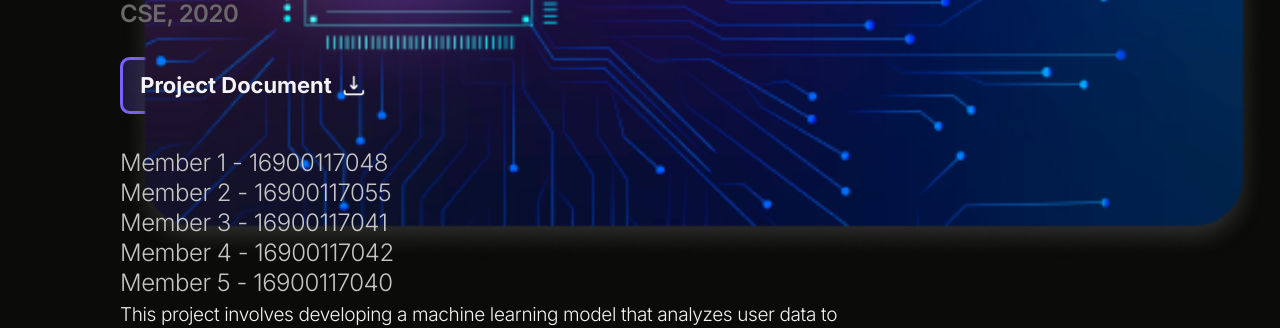
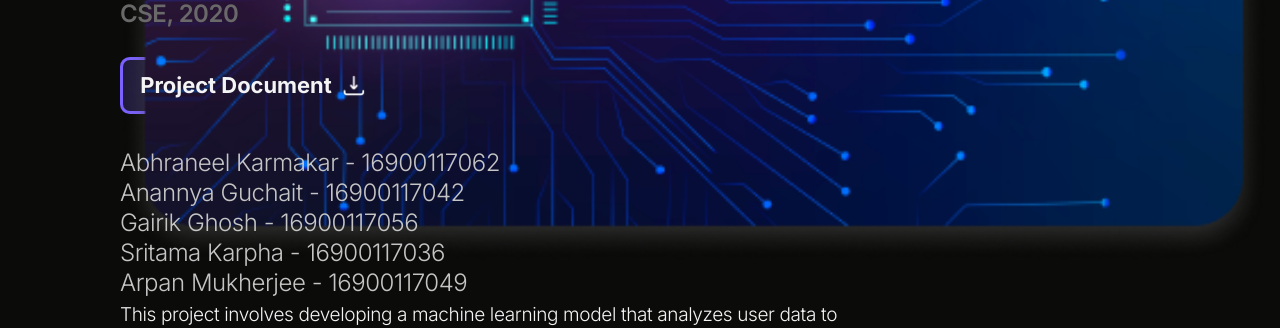
Before and after one commit to anannya07/Projecthub1, a plain HTML site: page view-project.html in a window 1280 px wide. Shown: the part 627-955 px from the top of the page. Drawn offline with nearby package versions, Linux system fonts and the light colour scheme; a web font is replaced by a local one.

Commit message:
Name changed

```diff
--- a/css/view-project.css
+++ b/css/view-project.css
@@ -291,7 +291,7 @@
     margin: 0;
   }
   .member-1-container {
-      width: 291px;
+      width: 391px;
       position: relative;
       letter-spacing: -0.02em;
       line-height: 140%;
--- a/view-project.html
+++ b/view-project.html
@@ -146,11 +146,11 @@
             <img class="download-04" src="./images/download.png" />
           </button>
           <div class="member-1-container">
-            <p class="member-1-">Member 1 - 16900117048</p>
-            <p class="member-2-">Member 2 - 16900117055</p>
-            <p class="member-3-">Member 3 - 16900117041</p>
-            <p class="member-4-">Member 4 - 16900117042</p>
-            <p class="member-5-">Member 5 - 16900117040</p>
+            <p class="member-1-">Abhraneel Karmakar - 16900117062</p>
+            <p class="member-2-">Anannya Guchait - 16900117042</p>
+            <p class="member-3-">Gairik Ghosh - 16900117056</p>
+            <p class="member-4-">Sritama Karpha - 16900117036</p>
+            <p class="member-5-">Arpan Mukherjee - 16900117049</p>
           </div>
         </div>
        <div class="project-description">
```
